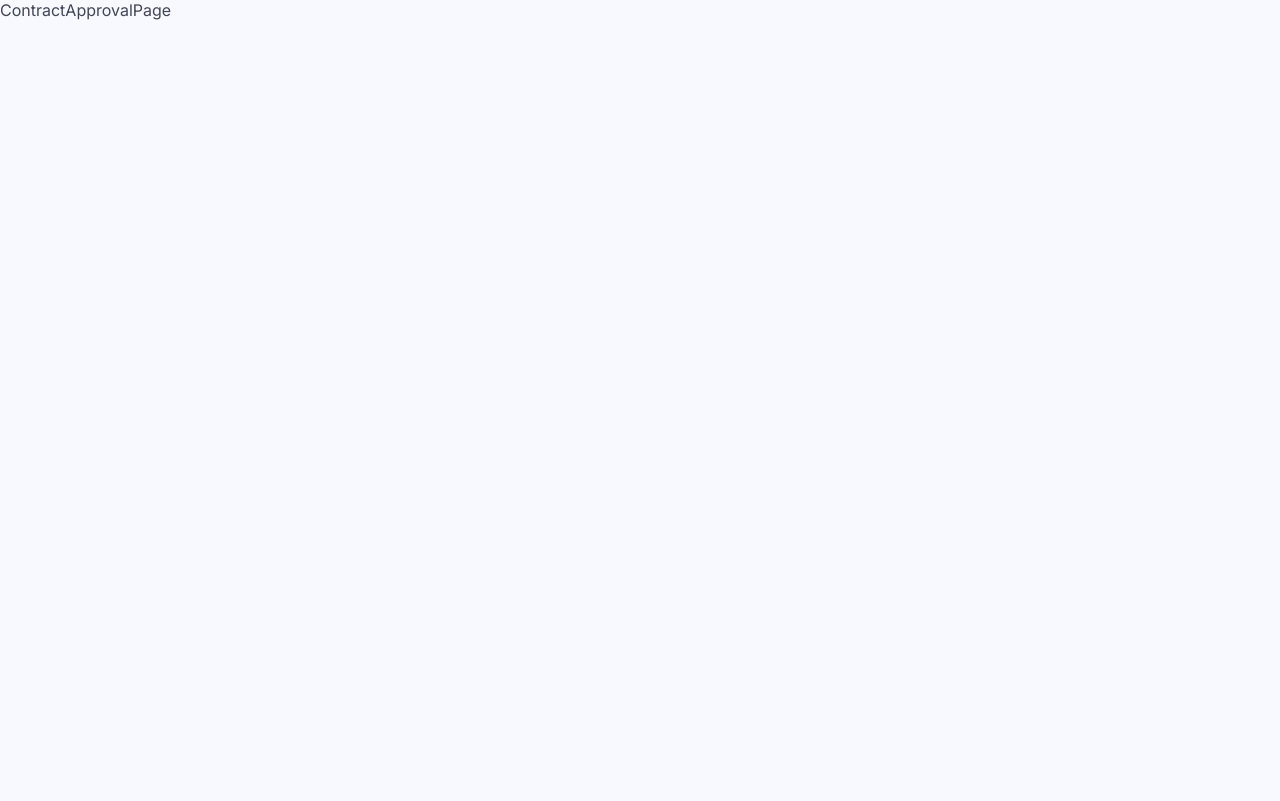
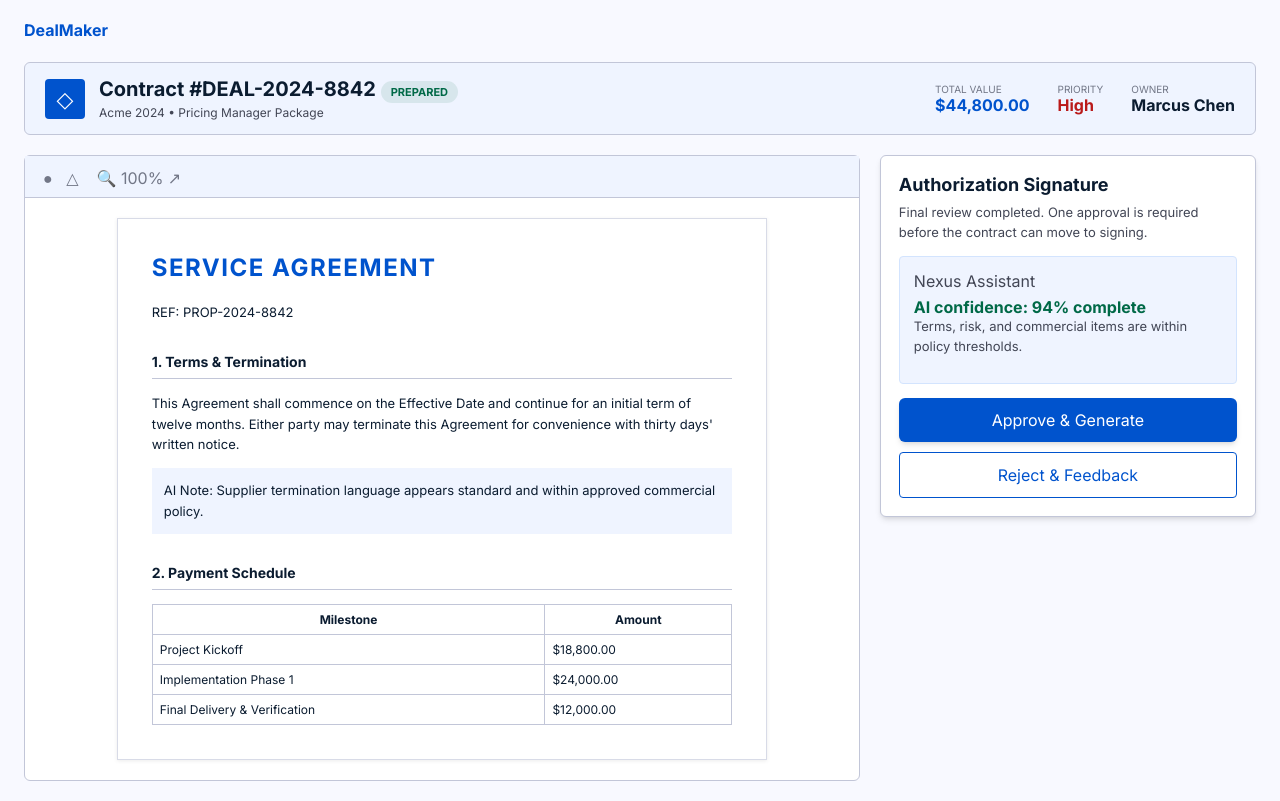
Before and after one commit to codekeng00/bbq-durian, a React (Vite) app in the folder web/: page /contract-approval in a window 1280 px wide. Built offline with nearby package versions, Linux system fonts and the light colour scheme.

Commit message:
Convert contract approval page to React

```diff
--- a/web/src/pages/ContractApprovalPage.tsx
+++ b/web/src/pages/ContractApprovalPage.tsx
@@ -1,3 +1,94 @@
+import { Link } from "react-router-dom";
+
 export default function ContractApprovalPage() {
-  return <div>ContractApprovalPage</div>;
+  return (
+    <main className="contract-shell">
+      <header className="contract-brand">DealMaker</header>
+      <section className="contract-summary">
+        <div className="contract-title">
+          <span className="contract-icon">◇</span>
+          <div>
+            <h1>
+              Contract #DEAL-2024-8842 <span className="pill">PREPARED</span>
+            </h1>
+            <p>Acme 2024 • Pricing Manager Package</p>
+          </div>
+        </div>
+        <div className="contract-stats">
+          <span>
+            <small>TOTAL VALUE</small>
+            <strong style={{ color: "#0053cd" }}>$44,800.00</strong>
+          </span>
+          <span>
+            <small>PRIORITY</small>
+            <strong style={{ color: "#ba1a1a" }}>High</strong>
+          </span>
+          <span>
+            <small>OWNER</small>
+            <strong>Marcus Chen</strong>
+          </span>
+        </div>
+      </section>
+      <div className="contract-grid">
+        <section className="document-viewer">
+          <div className="viewer-tools">● &nbsp; △ &nbsp;&nbsp; 🔍 100% ↗</div>
+          <article className="document-paper">
+            <h2>SERVICE AGREEMENT</h2>
+            <p>REF: PROP-2024-8842</p>
+            <h3>1. Terms &amp; Termination</h3>
+            <p>
+              This Agreement shall commence on the Effective Date and continue for an initial term
+              of twelve months. Either party may terminate this Agreement for convenience with
+              thirty days' written notice.
+            </p>
+            <p className="document-note">
+              AI Note: Supplier termination language appears standard and within approved
+              commercial policy.
+            </p>
+            <h3>2. Payment Schedule</h3>
+            <table className="payment-table">
+              <thead>
+                <tr>
+                  <th>Milestone</th>
+                  <th>Amount</th>
+                </tr>
+              </thead>
+              <tbody>
+                <tr>
+                  <td>Project Kickoff</td>
+                  <td>$18,800.00</td>
+                </tr>
+                <tr>
+                  <td>Implementation Phase 1</td>
+                  <td>$24,000.00</td>
+                </tr>
+                <tr>
+                  <td>Final Delivery &amp; Verification</td>
+                  <td>$12,000.00</td>
+                </tr>
+              </tbody>
+            </table>
+          </article>
+        </section>
+        <aside className="approval-panel">
+          <h2>Authorization Signature</h2>
+          <p>
+            Final review completed. One approval is required before the contract can move to
+            signing.
+          </p>
+          <div className="agent-card">
+            Nexus Assistant
+            <strong>AI confidence: 94% complete</strong>
+            <p>Terms, risk, and commercial items are within policy thresholds.</p>
+          </div>
+          <div className="approval-actions">
+            <Link className="primary-button" to="/contract-received" style={{ textAlign: "center" }}>
+              Approve &amp; Generate
+            </Link>
+            <button>Reject &amp; Feedback</button>
+          </div>
+        </aside>
+      </div>
+    </main>
+  );
 }
```
